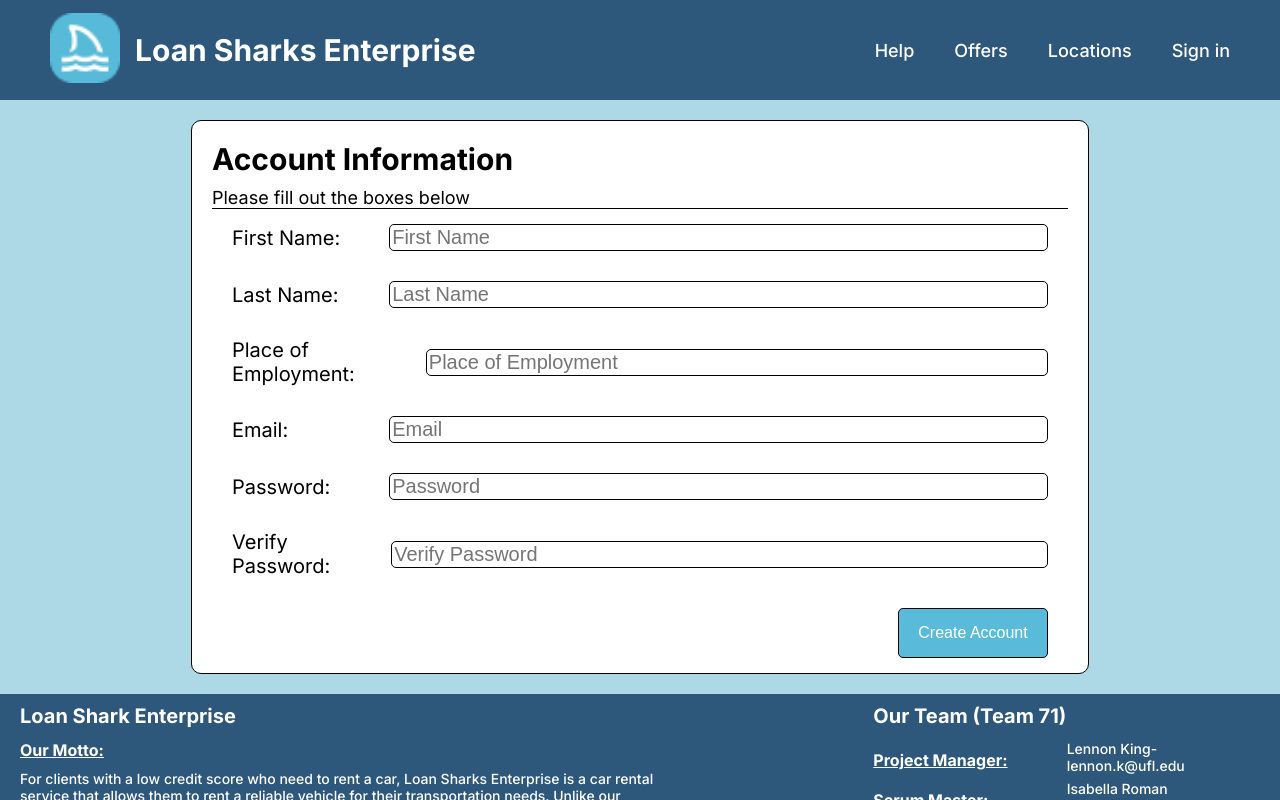
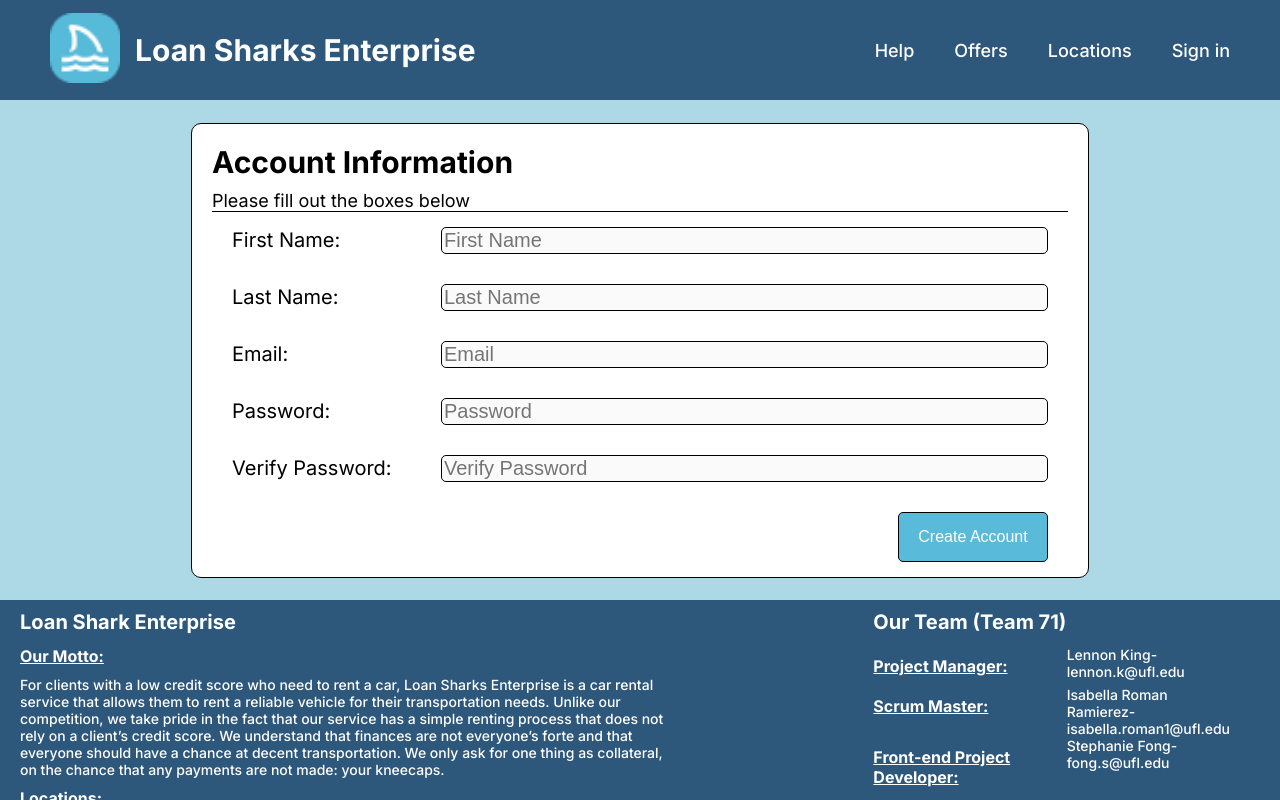
Before and after one commit to IsRo06/LoanSharks, a React (Create React App) app in the folder CLIENT/: page /account in a window 1280 px wide. Shown: the top 800 px of the page. Built offline with nearby package versions, Linux system fonts and the light colour scheme.

Commit message:
i think the account info screen is done

```diff
--- a/CLIENT/src/App.js
+++ b/CLIENT/src/App.js
@@ -10,18 +10,17 @@ import AdminPanel from "./pages/AdminPanel.jsx";
 export const Context = React.createContext();
 
 export default function App() {
-  const [signedIn, setsignedIn] = useState(false);
+  const [userType, setUserType] = useState("None");
 
   return(
-    <Context.Provider value={[signedIn, setsignedIn]}>
+    <Context.Provider value={[userType, setUserType]}>
       <BrowserRouter>
         <Routes>
           <Route path="/">
             <Route index element={<HomeScreen />} />
             <Route path="cars" element={<CarsScreen />} />
             <Route path="account" element={<AccountScreen/>} />
-            <Route path="employee-information" element={<EmployeeInfo/>} />
-            <Route path="admin-panel" element={<AdminPanel/>} />
+            <Route path="employees" element={<EmployeeInfo/>} />
             {/* <Route path="*" element={<NoPage />} /> */}
           </Route>
         </Routes>
--- a/CLIENT/src/components/AccountInfoBox/AccountInfoBox.jsx
+++ b/CLIENT/src/components/AccountInfoBox/AccountInfoBox.jsx
@@ -1,22 +1,46 @@
+import React from 'react';
+import { useState, useContext, useEffect } from 'react';
 import styles from './AccountInfoBox.module.css'
+import { Context } from '../../App';
 
 export default function AccountInfoBox(props){
+  const [userType, setUserType] = useContext(Context);
 
+  const [userInfo, setUserInfo] = useState(props.information);
+  const [inputsDisabled, setinputsDisabled] = useState(userType === "None");
+  const [btnWhenSignedIn, setbtnWhenSignedIn] = useState("Edit Information");
+
+  useEffect(() => {
+    setUserInfo(props.information)
+  }, [props.information]);
+
+  function handleNewInfo(event, index) {
+    const updatedInfo = [...userInfo];
+    updatedInfo[index] = event.target.value;
+    setUserInfo(updatedInfo);
+  }
+
+  function editMode() {
+    btnWhenSignedIn === "Edit Information" ? setbtnWhenSignedIn(b => "Save Changes") : setbtnWhenSignedIn(b => "Edit Information");
+    setinputsDisabled(i => i = !i);
+  }
 
   return (
-    <div id={styles.background}>
+    <div id={styles.accountInfoBox}>
       <div id={styles.content}>
         <h4>Account Information</h4>
         <p id={styles.instructions}>Please fill out the boxes below</p>
 
-        {props.info.map(information => (
-          <div key={information} className={styles.informationContainer}>
-            <p>{information}:</p>
-            <input type="text" placeholder={information}/>
+        {props.infoCategories.map((category, index) => (
+          <div key={category} className={styles.informationContainer}>
+            <p>{category}:</p>
+            <input type="text" disabled={userType === "Employee" && category === "Place of Employment"? true: inputsDisabled}
+              placeholder={category} value={userInfo[index]} onChange={(event) => handleNewInfo(event, index)}/>
           </div>
         ))}
 
-        <button id={styles.bottomBtn}>Create Account</button>
+        {userType === "None"? <button id={styles.bottomBtn}>Create Account</button>
+        :<button id={styles.bottomBtn} onClick={editMode}>{btnWhenSignedIn}</button> }
       </div>
     </div>
   );
--- a/CLIENT/src/components/AccountInfoBox/AccountInfoBox.module.css
+++ b/CLIENT/src/components/AccountInfoBox/AccountInfoBox.module.css
@@ -1,4 +1,4 @@
-#background {
+#accountInfoBox {
   background-color:lightblue;
   width: 100%;
   min-height: 75vh;
@@ -29,8 +29,8 @@
 }
 
 .informationContainer {
-  display: flex;
-  flex-direction: row;
+  display: grid;
+  grid-template-columns: 1fr 3fr;
   align-items: center;
   justify-content: space-between;
   margin: 15px 40px;
@@ -42,7 +42,7 @@
 }
 
 .informationContainer input {
-  width: 80%;
+  margin-left: 5px;
   border: 1px solid black;
   border-radius: 5px;
 }
--- a/CLIENT/src/components/Header/Header.jsx
+++ b/CLIENT/src/components/Header/Header.jsx
@@ -7,7 +7,7 @@ import logo from '../../images/logo.png'
 import SigninPopup from "../SigninPopup/SigninPopup";
 
 export default function Header(){
-  const [signedIn, setsignedIn] = useContext(Context);
+  const [userType, setUserType] = useContext(Context);
 
   const [popupTriggered, setpopupTriggered] = useState(false);
   const [accountDropdownDisplay, setaccountDropdownDisplay] = useState('none');
@@ -17,7 +17,7 @@ export default function Header(){
   }
 
   function signOut() {
-    setsignedIn(s => s = false);
+    setUserType(u => u = "None");
     setaccountDropdownDisplay(a => a = 'none');
   }
 
@@ -31,20 +31,32 @@ export default function Header(){
         <div className={styles.bannerText}>Help</div>
         <div className={styles.bannerText}>Offers</div>
         <div className={styles.bannerText}>Locations</div>
-        {!signedIn?
+        {userType === "None"?
           <div className={styles.bannerText} onClick={() => setpopupTriggered(true)}>Sign in</div>
           : <div>
               <div className={styles.bannerText} onClick={handleaccountDropdownDisplay}>Account</div>
               <div id={styles.optionsContainer} style={{display: accountDropdownDisplay}}>
-                <div className={styles.options}><Link to='/account' id={styles.link}>Account Information</Link></div>
-                <div className={styles.options}><Link to="/employee-information"id={styles.employeeLink}>Employee Information</Link></div>
-                <div className={styles.options}><Link to="/admin-panel"id={styles.adminLink}>Admin Panel</Link></div>
+                <div className={styles.options}><Link to='/account' className={styles.link}>Account Information</Link></div>
+
+                {userType === "Admin"?
+                  <div className={styles.options}><Link to='/employees' className={styles.link}>Employee Information</Link></div>
+                  : ""
+                }
+
+                {userType === "Employee" || userType === "Admin"?
+                  <>
+                    <div className={styles.options}><Link to='/dashboard' className={styles.link}>Cars Dashboard</Link></div>
+                    <div className={styles.options}><Link to='/reservations' className={styles.link}>Upcoming Reservations</Link></div>
+                  </>
+                  : ""
+                }
+
                 <div className={styles.options} onClick={signOut}>Sign Out</div>
               </div>
             </div>
         }
       </div>
-      <SigninPopup trigger={popupTriggered} setTrigger={setpopupTriggered} signIn={setsignedIn}></SigninPopup>
+      <SigninPopup trigger={popupTriggered} setTrigger={setpopupTriggered} typeOfUser={setUserType}></SigninPopup>
     </div>
   );
 }
--- a/CLIENT/src/components/Header/Header.module.css
+++ b/CLIENT/src/components/Header/Header.module.css
@@ -79,17 +79,7 @@
   background-color: hsl(194, 63%, 60%);
 }
 
-#link{
+.link{
   color: black;
   text-decoration: none;
 }
-
-#employeeLink{
-  color: black;
-  text-decoration: none;
-}
-
-#adminLink{
-  color: black;
-  text-decoration: none;
-}
--- a/CLIENT/src/components/SigninPopup/SigninPopup.jsx
+++ b/CLIENT/src/components/SigninPopup/SigninPopup.jsx
@@ -1,5 +1,6 @@
 import React from 'react'
-import {useState} from 'react'
+import {useState, useContext} from 'react'
+import { Context } from '../../App';
 import { Link } from "react-router-dom";
 import styles from './SigninPopup.module.css'
 
@@ -16,7 +17,7 @@ export default function SigninPopup(props){
   }
 
   function signin(event){
-      props.signIn(true);
+      props.typeOfUser("Admin")
       props.setTrigger(false);
   }
 
--- a/CLIENT/src/pages/AccountScreen.jsx
+++ b/CLIENT/src/pages/AccountScreen.jsx
@@ -1,16 +1,31 @@
+import React from 'react';
+import { useContext } from 'react';
+import { Context } from '../App';
 import styles from './AccountScreen.module.css'
 import Header from '../components/Header/Header'
 import AccountInfoBox from '../components/AccountInfoBox/AccountInfoBox';
 import Footer from '../components/Footer/Footer'
 
 export default function AccountScreen(){
+  const [userType, setUserType] = useContext(Context);
+
   const clientInfo = ["First Name", "Last Name", "Email", "Password", "Verify Password"];
-  const adminInfo = ["First Name", "Last Name", "Place of Employment", "Email", "Password", "Verify Password"];
+  const employeeAndAdminInfo = ["First Name", "Last Name", "Place of Employment", "Email", "Password", "Verify Password"];
+
+  function getAccountInformation() {
+    if (userType === "None") {
+      return ["", "", "", "", "", ""];
+    }
+    else {
+      return ["Stephanie", "Fong", "Gainesville", "steph.t.fong@gmail.com", "password123", "password123"];
+    }
+  }
+
 
   return(
     <>
       <Header/>
-      <AccountInfoBox info={adminInfo}/>
+      <AccountInfoBox infoCategories={userType === "None" || userType === "Client"? clientInfo : employeeAndAdminInfo} information={getAccountInformation()}/>
       <Footer/>
     </>
   )
```
